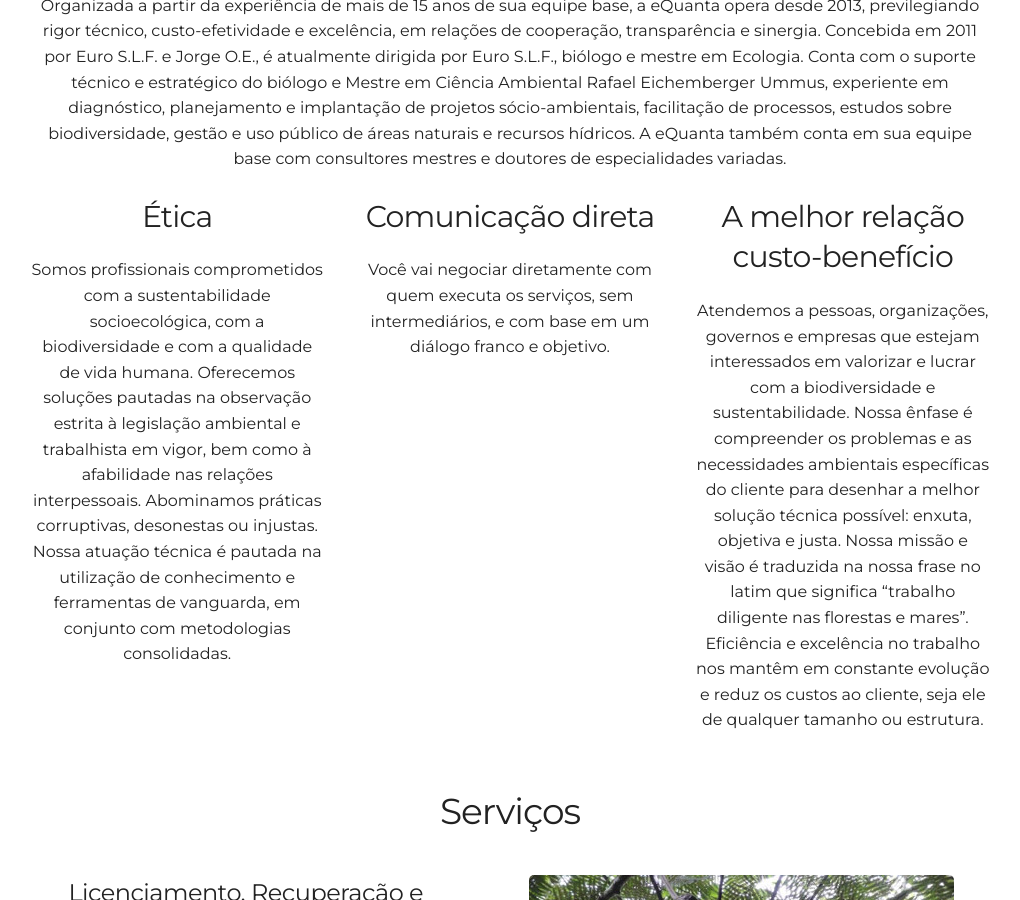
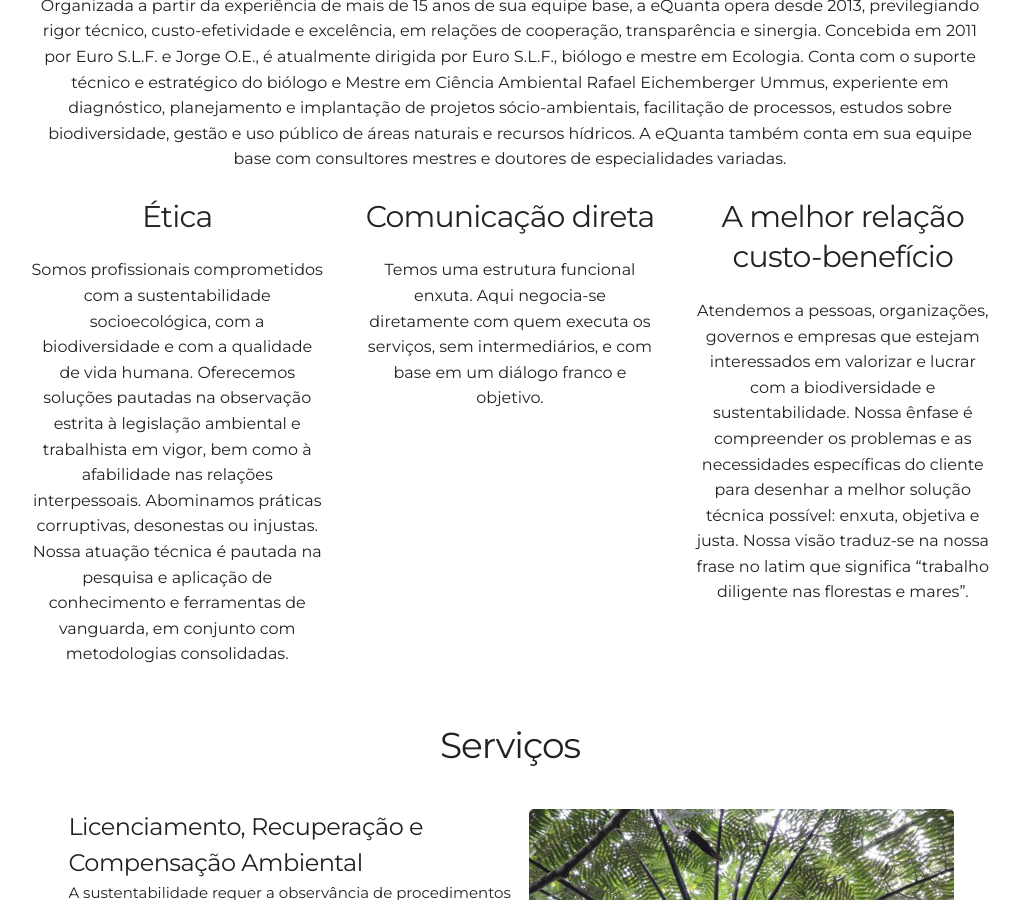
Before and after one commit to leroy1977/eQ1, a Jekyll site: the page built from index.html, in a window 1280 px wide and 900 px high, scrolled down 991 px. Shown: the whole window, without its empty margins (130-1150 px from the left). Built offline with Jekyll 4.4.1, drawn with Linux system fonts in a browser that asks for light colours.

Commit message:
Update about.html

```diff
--- a/_includes/about.html
+++ b/_includes/about.html
@@ -13,7 +13,7 @@
      <!-- <i class="devicon-html5-plain-wordmark"></i> -->
      <!-- <i class="devicon-bootstrap-plain-wordmark colored"></i> -->
      <!-- <i class="devicon-sass-original colored"></i> -->
-      <p>Somos profissionais comprometidos com a sustentabilidade socioecológica, com a biodiversidade e com a qualidade de vida humana. Oferecemos soluções pautadas na observação estrita à legislação ambiental e trabalhista em vigor, bem como à afabilidade nas relações interpessoais. Abominamos práticas corruptivas, desonestas ou injustas. Nossa atuação técnica é pautada na utilização de conhecimento e ferramentas de vanguarda, em conjunto com metodologias consolidadas.</p>
+      <p>Somos profissionais comprometidos com a sustentabilidade socioecológica, com a biodiversidade e com a qualidade de vida humana. Oferecemos soluções pautadas na observação estrita à legislação ambiental e trabalhista em vigor, bem como à afabilidade nas relações interpessoais. Abominamos práticas corruptivas, desonestas ou injustas. Nossa atuação técnica é pautada na pesquisa e aplicação de conhecimento e ferramentas de vanguarda, em conjunto com metodologias consolidadas.</p>
     </div>
     <div class="four columns">
       <h4>Comunicação direta</h4>
@@ -21,7 +21,7 @@
       <!-- <i class="devicon-git-plain"></i>
       <i class="devicon-gulp-plain colored"></i>
       <i class="devicon-atom-original-wordmark"></i> -->
-      <p>Você vai negociar diretamente com quem executa os serviços, sem intermediários, e com base em um diálogo franco e objetivo.</p>
+      <p>Temos uma estrutura funcional enxuta. Aqui negocia-se diretamente com quem executa os serviços, sem intermediários, e com base em um diálogo franco e objetivo.</p>
     </div>
     <div class="four columns">
       <h4>A melhor relação custo-benefício</h4>
@@ -29,7 +29,7 @@
       <!-- <i class="devicon-git-plain"></i>
       <i class="devicon-gulp-plain colored"></i>
       <i class="devicon-atom-original-wordmark"></i> -->
-      <p>Atendemos a pessoas, organizações, governos e empresas que estejam interessados em valorizar e lucrar com a biodiversidade e sustentabilidade. Nossa ênfase é compreender os problemas e as necessidades ambientais específicas do cliente para desenhar a melhor solução técnica possível: enxuta, objetiva e justa. Nossa missão e visão é traduzida na nossa frase no latim que significa “trabalho diligente nas florestas e mares”. Eficiência e excelência no trabalho nos mantêm em constante evolução e reduz os custos ao cliente, seja ele de qualquer tamanho ou estrutura.</p>
+      <p>Atendemos a pessoas, organizações, governos e empresas que estejam interessados em valorizar e lucrar com a biodiversidade e sustentabilidade. Nossa ênfase é compreender os problemas e as necessidades específicas do cliente para desenhar a melhor solução técnica possível: enxuta, objetiva e justa. Nossa visão traduz-se na nossa frase no latim que significa “trabalho diligente nas florestas e mares”.</p>
     </div>
   </div>
 </div>
```
